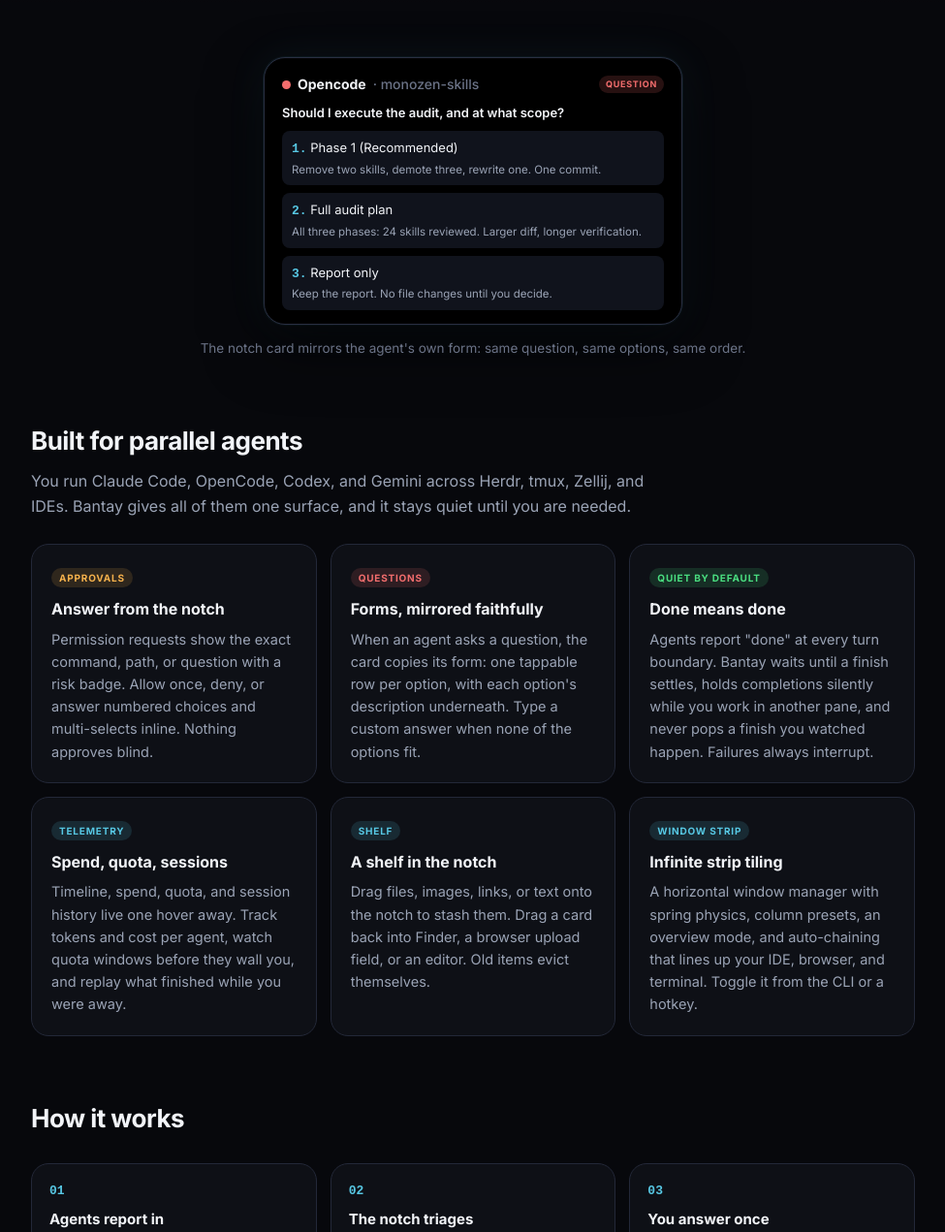
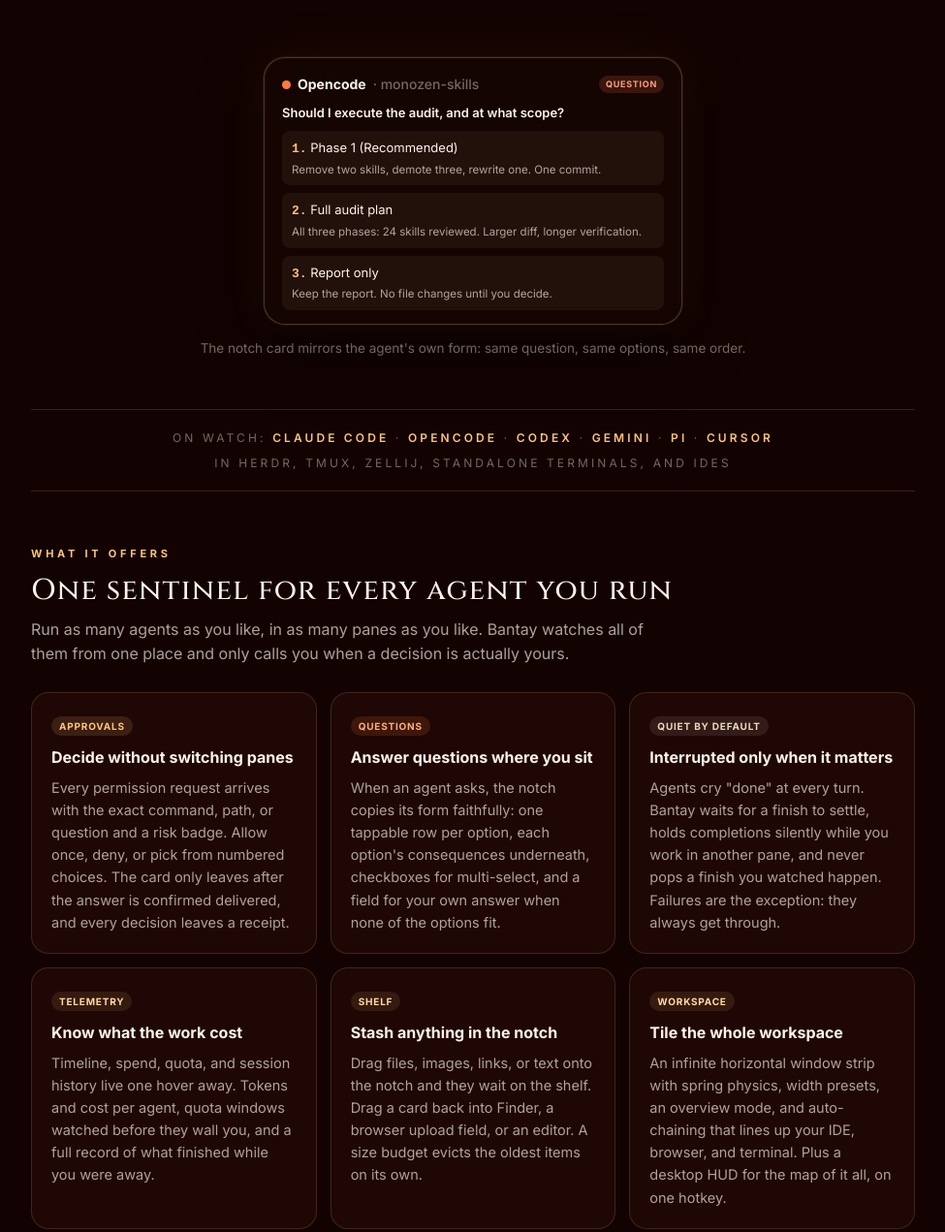
Before and after one commit to 8-BitRhyon/bantay-tui, a plain HTML site: page docs/index.html in a window 1280 px wide. Shown: the part 797-2068 px from the top of the page at 97% size, without its empty margins (152-1127 px from the left). Drawn offline with Linux system fonts and the light colour scheme; animation ran at ten frames a second.

Commit message:
docs(site): bring full page into Sentinel type and color family

```diff
--- a/docs/index.html
+++ b/docs/index.html
@@ -10,17 +10,13 @@
 <link href="https://fonts.googleapis.com/css2?family=Cinzel:wght@500;700&family=Inter:wght@400;500;600;700&display=swap" rel="stylesheet">
 <style>
   :root {
-    --bg: #07080c;
-    --panel: #0e1016;
-    --card: #131722;
-    --line: #232838;
-    --text: #f2f4f8;
-    --muted: #9aa3b5;
-    --faint: #6b7387;
-    --cyan: #57c7e3;
-    --green: #4ade80;
-    --amber: #f5b14c;
-    --red: #f26d6d;
+    --bg: #120302;
+    --panel: #1e0704;
+    --card: #26100a;
+    --line: rgba(255, 193, 122, 0.16);
+    --text: #fff3e8;
+    --muted: rgba(255, 241, 230, 0.66);
+    --faint: rgba(255, 241, 230, 0.42);
     --radius: 18px;
     --ink: #fff1e6;
     --ink-muted: rgba(255, 241, 230, 0.72);
@@ -36,7 +32,7 @@
     -webkit-font-smoothing: antialiased;
     overflow-x: hidden;
   }
-  a { color: var(--cyan); text-decoration: none; }
+  a { color: var(--gold); text-decoration: none; }
   a:hover { text-decoration: underline; }
   .wrap { max-width: 960px; margin: 0 auto; padding: 0 24px; }
 
@@ -127,28 +123,42 @@
   .notch-scene { display: flex; flex-direction: column; align-items: center; padding: 56px 0 8px; }
   .notch-card {
     width: 432px; max-width: 100%;
-    background: #000; border: 1px solid #2a2f42; border-radius: 22px;
+    background: #140503; border: 1px solid rgba(255, 193, 122, 0.25); border-radius: 22px;
     padding: 16px 18px 14px; text-align: left;
-    box-shadow: 0 24px 60px rgba(0, 0, 0, 0.55), 0 0 0 1px rgba(87, 199, 227, 0.08),
-      0 0 44px rgba(87, 199, 227, 0.07);
+    box-shadow: 0 24px 60px rgba(0, 0, 0, 0.55), 0 0 0 1px rgba(255, 193, 122, 0.08),
+      0 0 44px rgba(255, 160, 80, 0.08);
     font-size: 13px;
   }
   .nc-head { display: flex; align-items: center; gap: 7px; font-weight: 700; font-size: 14px; }
-  .nc-dot { width: 9px; height: 9px; border-radius: 50%; background: var(--red); flex: none; }
+  .nc-dot { width: 9px; height: 9px; border-radius: 50%; background: #ff7a3c; flex: none; }
   .nc-badge {
     margin-left: auto; font-size: 9px; font-weight: 700; letter-spacing: 0.08em;
-    color: var(--red); background: rgba(242, 109, 109, 0.16);
+    color: #ff9d7a; background: rgba(255, 110, 60, 0.16);
     padding: 2px 7px; border-radius: 999px;
   }
   .nc-q { margin-top: 8px; font-weight: 600; }
-  .nc-opt { margin-top: 8px; background: #10131c; border-radius: 8px; padding: 7px 10px; }
-  .nc-opt b { color: var(--cyan); font-family: ui-monospace, monospace; font-weight: 700; }
+  .nc-opt { margin-top: 8px; background: #22100a; border-radius: 8px; padding: 7px 10px; }
+  .nc-opt b { color: var(--gold); font-family: ui-monospace, monospace; font-weight: 700; }
   .nc-opt p { color: var(--muted); font-size: 11.5px; margin-top: 1px; }
   .note { color: var(--faint); font-size: 13.5px; margin-top: 14px; text-align: center; }
 
   section { padding: 56px 0 8px; }
-  h2 { font-size: 26px; letter-spacing: -0.02em; font-weight: 750; }
-  .sub2 { color: var(--muted); margin-top: 8px; max-width: 640px; }
+  .sec-eyebrow {
+    font-size: 11px; font-weight: 700; letter-spacing: 0.34em;
+    text-transform: uppercase; color: var(--gold); margin-bottom: 12px;
+  }
+  h2 {
+    font-family: Cinzel, serif; font-size: 30px; font-weight: 500;
+    letter-spacing: 0.04em; line-height: 1.15;
+  }
+  .sub2 { color: var(--muted); margin-top: 10px; max-width: 640px; }
+  .agents-strip {
+    margin-top: 44px; padding: 16px 20px; text-align: center;
+    border-top: 1px solid var(--line); border-bottom: 1px solid var(--line);
+    font-size: 12px; letter-spacing: 0.26em; text-transform: uppercase;
+    color: var(--faint); line-height: 2.1;
+  }
+  .agents-strip b { color: var(--gold); font-weight: 600; }
   .grid { display: grid; grid-template-columns: repeat(auto-fit, minmax(260px, 1fr)); gap: 14px; margin-top: 26px; }
   .feat {
     background: var(--panel); border: 1px solid var(--line);
@@ -160,21 +170,21 @@
     display: inline-block; font-size: 10px; font-weight: 700; letter-spacing: 0.08em;
     padding: 2px 8px; border-radius: 999px; margin-bottom: 10px;
   }
-  .tag.a { color: var(--amber); background: rgba(245, 177, 76, 0.14); }
-  .tag.q { color: var(--red); background: rgba(242, 109, 109, 0.14); }
-  .tag.d { color: var(--green); background: rgba(74, 222, 128, 0.14); }
-  .tag.s { color: var(--cyan); background: rgba(87, 199, 227, 0.14); }
+  .tag.a { color: var(--gold); background: rgba(255, 193, 122, 0.13); }
+  .tag.q { color: #ffab7a; background: rgba(255, 122, 60, 0.14); }
+  .tag.d { color: #ead9b8; background: rgba(234, 217, 184, 0.10); }
+  .tag.s { color: #ffd9a0; background: rgba(255, 193, 122, 0.10); }
 
   .steps { display: grid; grid-template-columns: repeat(auto-fit, minmax(220px, 1fr)); gap: 14px; margin-top: 26px; }
   .step { border: 1px solid var(--line); border-radius: var(--radius); padding: 18px; background: var(--panel); }
-  .step .n { font-family: ui-monospace, monospace; color: var(--cyan); font-size: 13px; font-weight: 700; }
+  .step .n { font-family: Cinzel, serif; color: var(--gold); font-size: 15px; font-weight: 700; }
   .step h3 { font-size: 15px; margin: 6px 0 4px; }
   .step p { color: var(--muted); font-size: 14px; }
 
   pre {
     background: var(--panel); border: 1px solid var(--line); border-radius: 12px;
     padding: 16px 18px; overflow-x: auto; margin-top: 18px;
-    font: 13px/1.7 ui-monospace, "SF Mono", Menlo, monospace; color: #c9d4e8;
+    font: 13px/1.7 ui-monospace, "SF Mono", Menlo, monospace; color: #f0dcc4;
   }
 
   footer {
@@ -238,48 +248,55 @@
     <p class="note">The notch card mirrors the agent's own form: same question, same options, same order.</p>
   </div>
 
+  <div class="agents-strip">
+    On watch: <b>Claude Code</b> · <b>OpenCode</b> · <b>Codex</b> · <b>Gemini</b> · <b>Pi</b> · <b>Cursor</b><br>
+    In Herdr, tmux, Zellij, standalone terminals, and IDEs
+  </div>
+
   <section id="features">
-    <h2>Built for parallel agents</h2>
+    <p class="sec-eyebrow">What it offers</p>
+    <h2>One sentinel for every agent you run</h2>
     <p class="sub2">
-      You run Claude Code, OpenCode, Codex, and Gemini across Herdr, tmux, Zellij, and IDEs.
-      Bantay gives all of them one surface, and it stays quiet until you are needed.
+      Run as many agents as you like, in as many panes as you like. Bantay watches all
+      of them from one place and only calls you when a decision is actually yours.
     </p>
     <div class="grid">
       <div class="feat">
         <span class="tag a">APPROVALS</span>
-        <h3>Answer from the notch</h3>
-        <p>Permission requests show the exact command, path, or question with a risk badge. Allow once, deny, or answer numbered choices and multi-selects inline. Nothing approves blind.</p>
+        <h3>Decide without switching panes</h3>
+        <p>Every permission request arrives with the exact command, path, or question and a risk badge. Allow once, deny, or pick from numbered choices. The card only leaves after the answer is confirmed delivered, and every decision leaves a receipt.</p>
       </div>
       <div class="feat">
         <span class="tag q">QUESTIONS</span>
-        <h3>Forms, mirrored faithfully</h3>
-        <p>When an agent asks a question, the card copies its form: one tappable row per option, with each option's description underneath. Type a custom answer when none of the options fit.</p>
+        <h3>Answer questions where you sit</h3>
+        <p>When an agent asks, the notch copies its form faithfully: one tappable row per option, each option's consequences underneath, checkboxes for multi-select, and a field for your own answer when none of the options fit.</p>
       </div>
       <div class="feat">
         <span class="tag d">QUIET BY DEFAULT</span>
-        <h3>Done means done</h3>
-        <p>Agents report "done" at every turn boundary. Bantay waits until a finish settles, holds completions silently while you work in another pane, and never pops a finish you watched happen. Failures always interrupt.</p>
+        <h3>Interrupted only when it matters</h3>
+        <p>Agents cry "done" at every turn. Bantay waits for a finish to settle, holds completions silently while you work in another pane, and never pops a finish you watched happen. Failures are the exception: they always get through.</p>
       </div>
       <div class="feat">
         <span class="tag s">TELEMETRY</span>
-        <h3>Spend, quota, sessions</h3>
-        <p>Timeline, spend, quota, and session history live one hover away. Track tokens and cost per agent, watch quota windows before they wall you, and replay what finished while you were away.</p>
+        <h3>Know what the work cost</h3>
+        <p>Timeline, spend, quota, and session history live one hover away. Tokens and cost per agent, quota windows watched before they wall you, and a full record of what finished while you were away.</p>
       </div>
       <div class="feat">
         <span class="tag s">SHELF</span>
-        <h3>A shelf in the notch</h3>
-        <p>Drag files, images, links, or text onto the notch to stash them. Drag a card back into Finder, a browser upload field, or an editor. Old items evict themselves.</p>
+        <h3>Stash anything in the notch</h3>
+        <p>Drag files, images, links, or text onto the notch and they wait on the shelf. Drag a card back into Finder, a browser upload field, or an editor. A size budget evicts the oldest items on its own.</p>
       </div>
       <div class="feat">
-        <span class="tag s">WINDOW STRIP</span>
-        <h3>Infinite strip tiling</h3>
-        <p>A horizontal window manager with spring physics, column presets, an overview mode, and auto-chaining that lines up your IDE, browser, and terminal. Toggle it from the CLI or a hotkey.</p>
+        <span class="tag s">WORKSPACE</span>
+        <h3>Tile the whole workspace</h3>
+        <p>An infinite horizontal window strip with spring physics, width presets, an overview mode, and auto-chaining that lines up your IDE, browser, and terminal. Plus a desktop HUD for the map of it all, on one hotkey.</p>
       </div>
     </div>
   </section>
 
   <section id="how">
-    <h2>How it works</h2>
+    <p class="sec-eyebrow">How it works</p>
+    <h2>From a dozen panes to one watch post</h2>
     <div class="steps">
       <div class="step">
         <div class="n">01</div>
@@ -300,7 +317,8 @@
   </section>
 
   <section id="install">
-    <h2>Install</h2>
+    <p class="sec-eyebrow">Get Bantay</p>
+    <h2>On your notch in two commands</h2>
     <p class="sub2">Bantay-TUI runs on macOS 13 or later, on Apple Silicon and Intel. Build it from source:</p>
     <pre>git clone https://github.com/8-BitRhyon/bantay-tui.git
 cd bantay-tui
@@ -317,7 +335,7 @@
 
 <footer>
   <div class="wrap foot">
-    <span>Bantay-TUI. MIT licensed. Bantay: to watch over.</span>
+    <span><span style="font-family: Cinzel, serif; letter-spacing: 0.24em; color: var(--ink);">BANTAY</span> · MIT licensed. Bantay: to watch over.</span>
     <nav>
       <a href="https://github.com/8-BitRhyon/bantay-tui">GitHub</a>
       <a href="https://github.com/8-BitRhyon/bantay-tui/releases">Releases</a>
```
